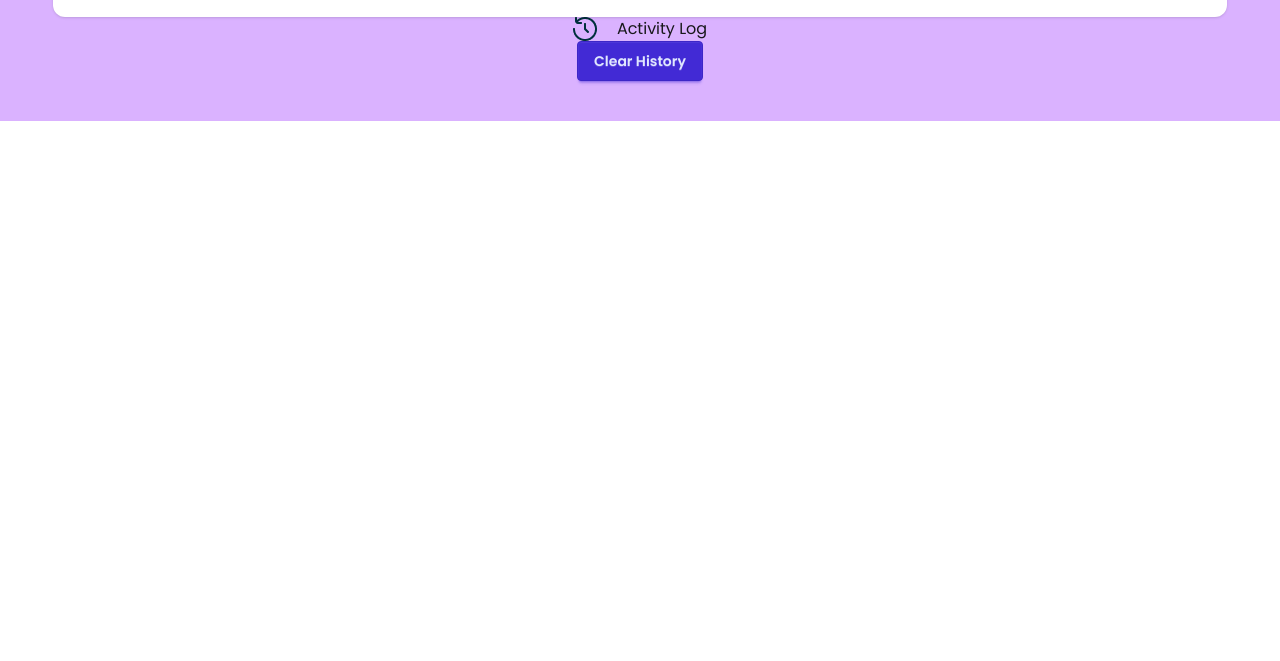
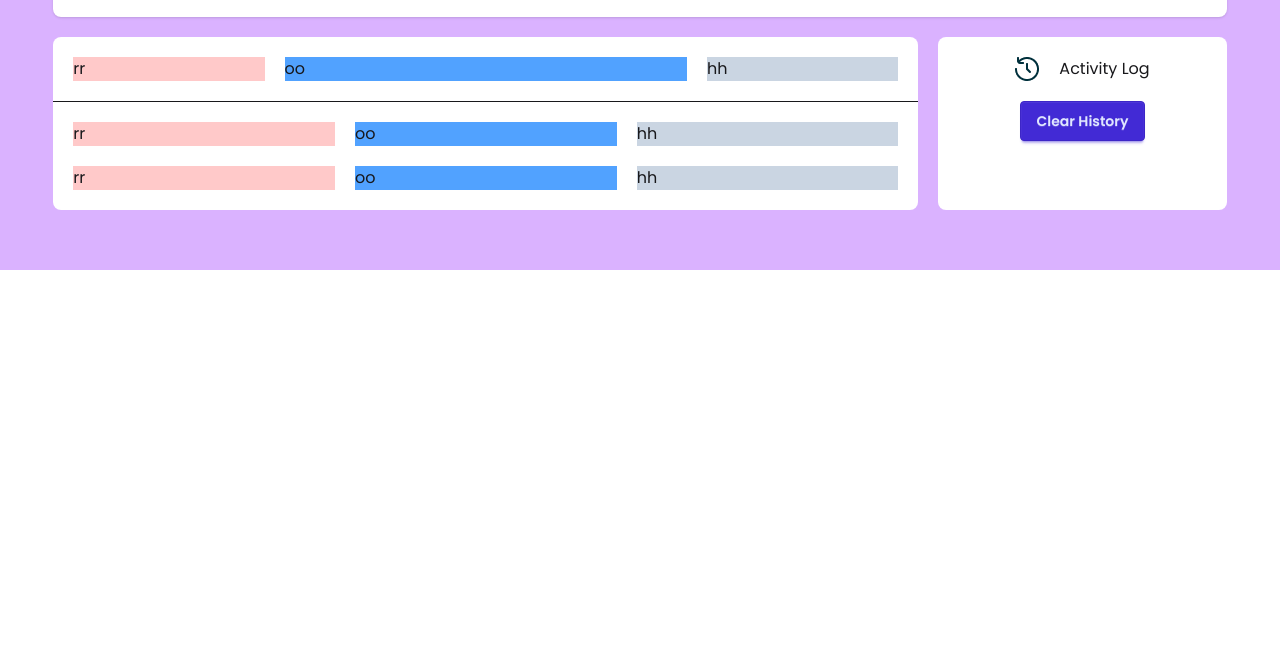
Before and after one commit to giash459/dev-board, a plain HTML site: page index.html in a window 1280 px wide. Shown: the part 139-800 px from the top of the page. Drawn offline with nearby package versions, Linux system fonts and the light colour scheme.

Commit message:
started main section

```diff
--- a/index.html
+++ b/index.html
@@ -13,15 +13,16 @@
         href="https://fonts.googleapis.com/css2?family=Poppins:ital,wght@0,100;0,200;0,300;0,400;0,500;0,600;0,700;0,800;0,900;1,100;1,200;1,300;1,400;1,500;1,600;1,700;1,800;1,900&display=swap"
         rel="stylesheet">
     <style>
-        body{
+        body {
             font-family: "Poppins", sans-serif;
         }
     </style>
 </head>
 
 <body class="bg-purple-300 py-10">
+    <!-- https://github.com/giash459/dev-board -->
     <nav class="w-11/12 mx-auto">
-        <div class="navbar rounded-xl bg-white shadow-sm p-5">
+        <div class="navbar rounded-lg bg-white shadow-sm p-5">
             <div class="flex-1">
                 <div class="flex items-center gap-2">
                     <img class="w-10" src="assets/logo.png" alt="">
@@ -41,19 +42,36 @@
             </div>
         </div>
     </nav>
-    <main>
+    <main class="w-11/12 mx-auto">
+        <div class="flex my-5 gap-5">
             <!-- card container -->
-        <section></section>
+            <section class="w-3/4 bg-white rounded-lg">
+                <div class="grid grid-cols-4 gap-5 p-5">
+                    <div class="card-1 bg-red-200">rr</div>
+                    <div class="card-2 col-span-2 bg-blue-400">oo</div>
+                    <div class="card-3 bg-slate-300">hh</div>
+                </div>
+                <div class="border-b px-5"></div>
+                <div class="grid grid-cols-3 gap-5 my-5 px-5">
+                    <div class="card-1 bg-red-200">rr</div>
+                    <div class="card-2 bg-blue-400">oo</div>
+                    <div class="card-3 bg-slate-300">hh</div>
+                    <div class="card-1 bg-red-200">rr</div>
+                    <div class="card-2 bg-blue-400">oo</div>
+                    <div class="card-3 bg-slate-300">hh</div>
+                </div>
+            </section>
             <!-- activity container -->
-        <section>
+            <section class="w-1/4 bg-white pt-5 rounded-lg">
                 <div class="flex items-center gap-5 justify-center">
                     <img src="assets/activity.png" alt="">
                     <h3>Activity Log</h3>
                 </div>
-            <div class="text-center">
+                <div class="text-center mt-5">
                     <button class="btn btn-primary">Clear History</button>
                 </div>
             </section>
+        </div>
     </main>
 </body>
 
```
Lines whose indentation alone changed are shown as unchanged.
